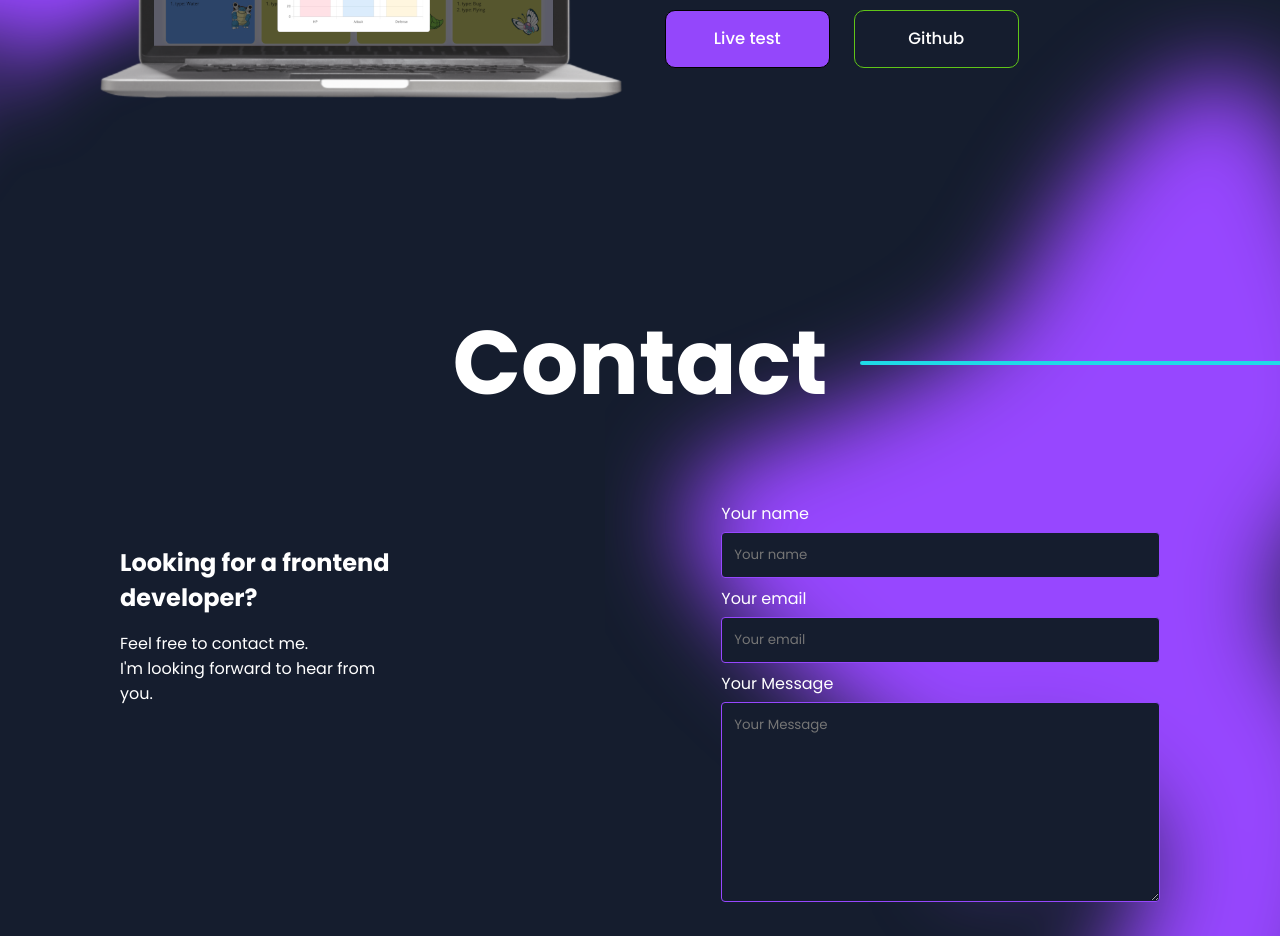
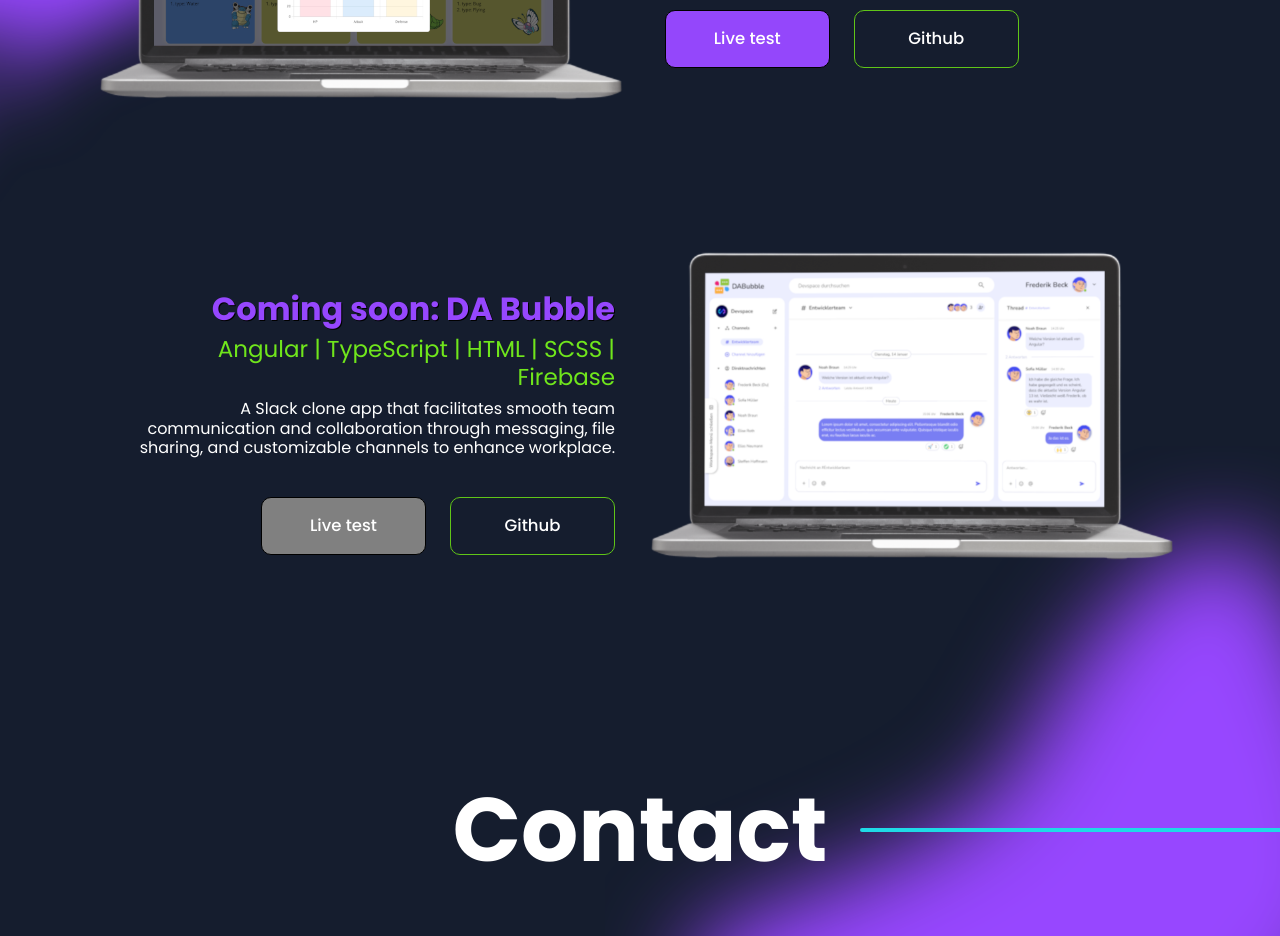
Before and after one commit to phischa/portfolio, an Angular app: page / in a window 1280 px wide. Shown: the part 3880-4816 px from the top of the page. Built offline with nearby package versions, Linux system fonts and the light colour scheme.

Commit message:
coming soon

```diff
--- a/src/app/main-page/portfolio/portfolio.component.html
+++ b/src/app/main-page/portfolio/portfolio.component.html
@@ -63,22 +63,22 @@
             </div>
         </div>
     </div>
-    <!-- <div class="project-right margin-10 padding-bottom fade-in" [ngClass]="{'visible': isVisibleTwo[1]}">
+    <div class="project-right margin-10 padding-bottom fade-in" [ngClass]="{'visible': isVisibleTwo[1]}">
         <div class="text-right">
-            <h1 class="purple">Pokédex</h1>
-            <h2 class="green">JavaScript | HTML | CSS | API</h2>
-            <p>{{ portfolioText.pokedex }}</p>
+            <h1 class="purple">Coming soon: DA Bubble</h1>
+            <h2 class="green">Angular | TypeScript | HTML | SCSS | Firebase</h2>
+            <p>{{ portfolioText.daBubble }}</p>
             <div class="buttons2">
-                <a href="https://pokedex.philip-schaper.de/" target="_blank" class="btn-ref">
-                    <button class="btn-secondary">{{ portfolioText.liveTest }}</button>
+                <a target="_blank" class="btn-ref">
+                    <button class="btn-secondary btn-disabled">{{ portfolioText.liveTest }}</button>
                 </a>
-                <a href="https://github.com/phischa/Pokedex" target="_blank" class="btn-ref">
+                <a href="https://github.com/karol-kowalczyk/da-bubble-app" target="_blank" class="btn-ref">
                     <button class="btn-tertiary">Github</button>
                 </a>
             </div>
         </div>
         <div>
-            <img src="assets/img/portfolio/pokedex.png" alt="">
+            <img src="assets/img/portfolio/dabubble.png" alt="">
         </div>
-    </div> -->
+    </div>
 </section>
--- a/src/app/main-page/portfolio/portfolio.component.scss
+++ b/src/app/main-page/portfolio/portfolio.component.scss
@@ -5,6 +5,11 @@
     background-size: cover;
     box-sizing: border-box;
     overflow: hidden;
+}
+
+.btn-disabled {
+    background-color: gray;
+    cursor: not-allowed;
 }
 
 .headline {
--- a/src/app/main-page/portfolio/portfolio.component.ts
+++ b/src/app/main-page/portfolio/portfolio.component.ts
@@ -47,7 +47,7 @@
       if (index > 0 && elementTop < windowHeight - offsetTwo) {
         setTimeout(() => {
           this.isVisibleTwo[index - 1] = true; // index - 1, da isVisibleTwo bei 0 beginnt
-        }, 400);
+        }, 600);
       }
     });
   }
--- a/src/app/translation.service.ts
+++ b/src/app/translation.service.ts
@@ -83,6 +83,7 @@
             crm: `Easy tool for customer relationship management. It stores customer data in the firebase backend.
             You can add new customers and edit their data.`,
             pokedex: `This pokédex is based on the PokéAPI, a simple library that provides and catalogues pokemon information.`,
+            daBubble: `A Slack clone app that facilitates smooth team communication and collaboration through messaging, file sharing, and customizable channels to enhance workplace.`,
             liveTest: `Live test`
         },
         de: {
@@ -93,6 +94,7 @@
             crm: `Einfaches Customer Relationship Management Tool. Es speichert Kundendaten im Firebase Backend.
             Sie können neue Kunden hinzufügen und die Daten bearbeiten.`,
             pokedex: `Dieser Pokédex basiert auf der PokéAPI, einer einfachen Bibliothek, die Pokemon-Informationen bereitstellt und katalogisiert.`,
+            daBubble:`Eine Slack-Klon-App, die eine reibungslose Teamkommunikation und -zusammenarbeit durch Messaging, Dateifreigabe und anpassbare Kanäle zur Verbesserung des Arbeitsplatzes ermöglicht.`,
             liveTest: `Live Test`
         }
     }
```
Also changed, not shown: src/assets/img/portfolio/dabubble.png (added), 1 other file (tests, documents, lock files or other folders).
